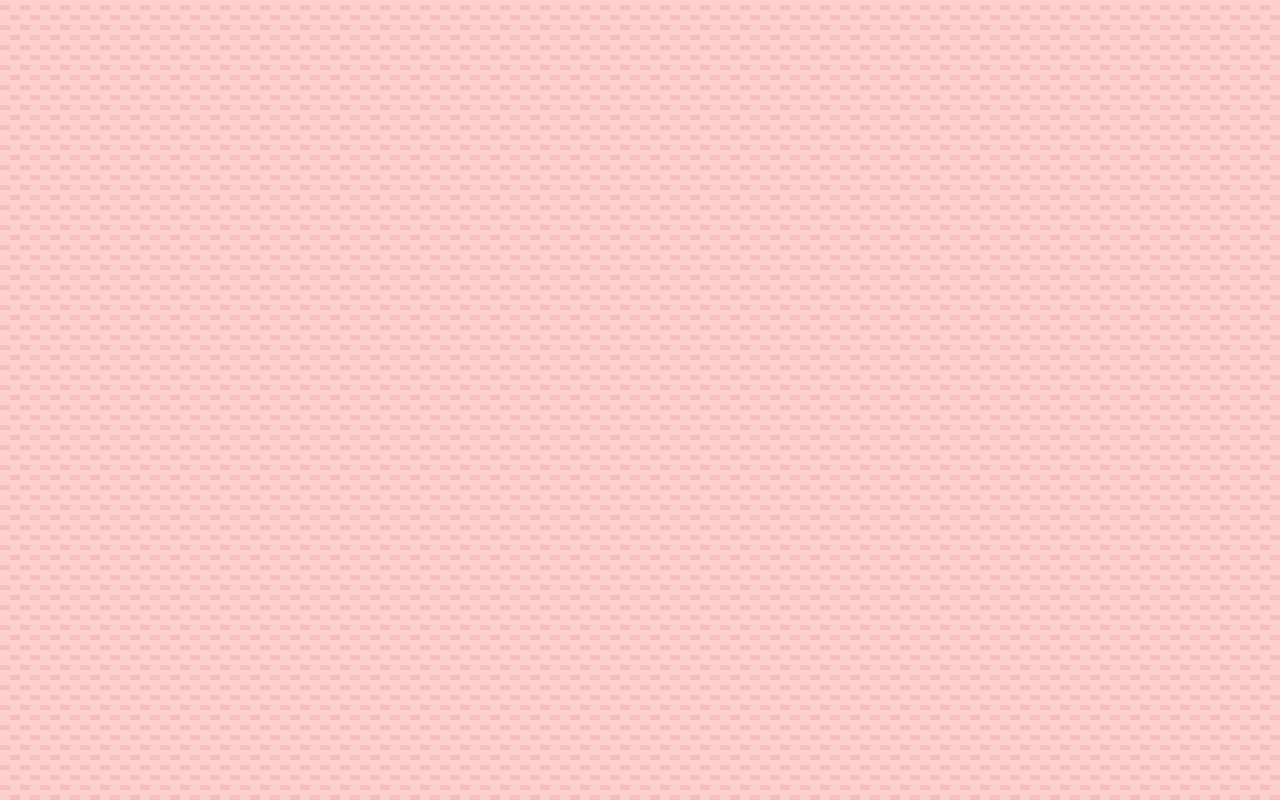
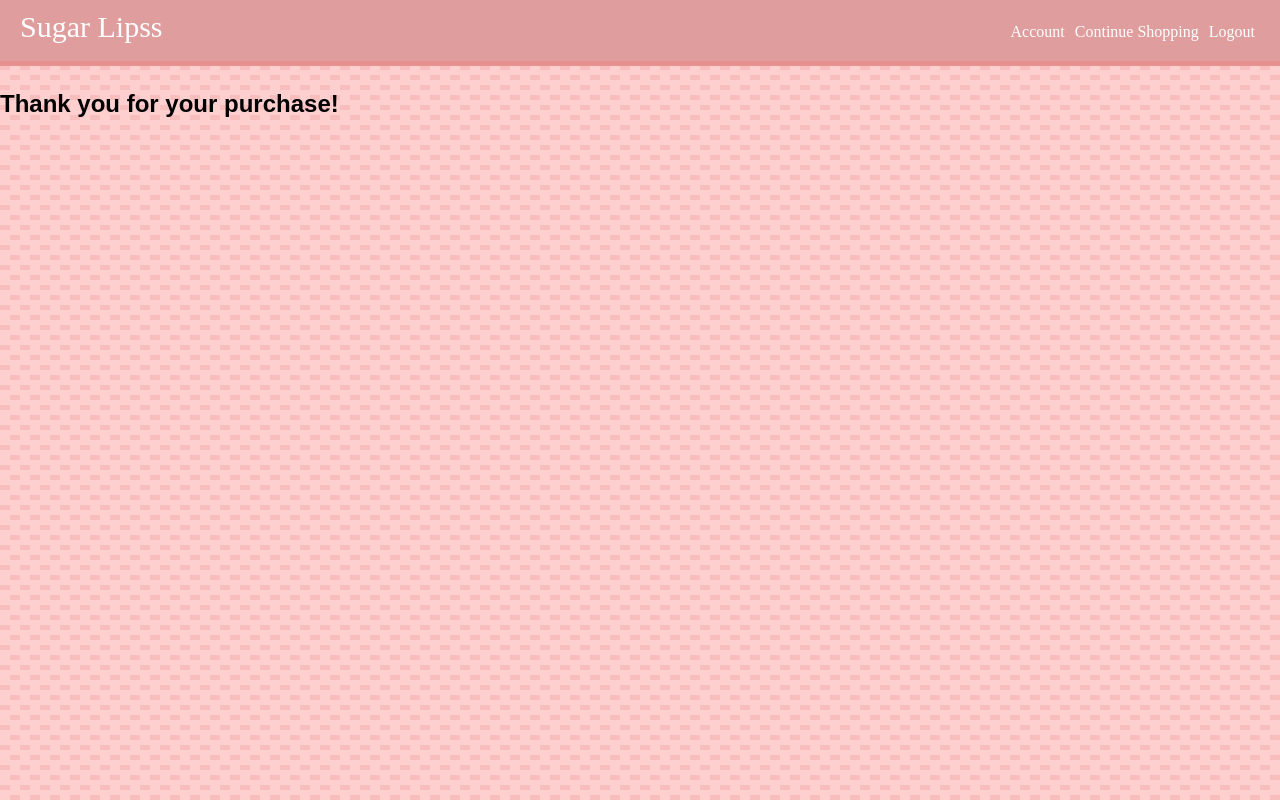
Before and after one commit to diana2341/mod4-sugarlips_cupcakes-client, a React (Create React App) app: page /purchase-confirmation in a window 1280 px wide. Built offline with nearby package versions, Linux system fonts and the light colour scheme.

Commit message:
add confirmation page logic

```diff
--- a/src/App.js
+++ b/src/App.js
@@ -12,7 +12,7 @@ import CupcakeProfile from './components/CupcakeProfile'
 import Search from './components/Search'
 import Sort from './components/Sort'
 import Cart from './components/Cart'
-
+import ConfirmPurchase from './components/ConfirmPurchase'
 
 class App extends Component {
 
@@ -128,6 +128,26 @@ class App extends Component {
     })
   }
 
+  confirmPurchase = (userID, props) => {
+    fetch('http://localhost:4000/carts/purchase', {
+      method: 'DELETE',
+      headers: {
+        'Content-Type': 'application/json',
+        'Accept': 'application/json'
+      },
+      body: JSON.stringify({
+        id: userID
+      })
+    })
+    .then(resp => resp.json())
+    .then(
+      this.setState({
+        cupcakesInCart: []
+      }, props.history.push('/purchase-confirmation')
+      )
+    )
+  }
+
   render() {
     return (
 
@@ -190,10 +210,19 @@ class App extends Component {
           exact path='/cart'
           render={routerProps => <Cart
             cupcakesInCart={this.state.cupcakesInCart}
+            confirmPurchase={this.confirmPurchase}
             removeCupcakeFromCart={this.removeCupcakeFromCart}
             loggedInUser={this.state.loggedInUser}
             logoutUser={this.logoutUser}
             {...routerProps} />}
+        />
+        <Route
+          exact path='/purchase-confirmation'
+          render={routerProps => <ConfirmPurchase
+            loggedInUser={this.state.loggedInUser}
+            logoutUser={this.logoutUser}
+            {...routerProps}
+          />}
         />
       </div>
     )
--- a/src/components/Cart.js
+++ b/src/components/Cart.js
@@ -5,7 +5,7 @@ export default class Cart extends Component {
 
   render(){
     const {cupcakesInCart} = this.props
-    const {username} = this.props.loggedInUser
+    const {username, first_name, last_name, address_1, address_2, city, state, zip_code, phone_number, credit_card} = this.props.loggedInUser
 
     if (cupcakesInCart.length > 0 && username) {
     // array of prices of each cupcake to sum into a total value
@@ -81,7 +81,19 @@ export default class Cart extends Component {
             </tbody>
           </table>
         : null }
-        <h3>{cupcakesInCart ? `Your total is: $${cupcakeTotal()}` : null}</h3>
+        <h3>{cupcakesInCart ? `Your total is: $${cupcakeTotal()}` : null}</h3><br />
+
+        <h3>Shipping Information</h3>
+        <p>{first_name} {last_name}</p>
+        <p>{address_1} {address_2}</p>
+        <p>{city} {state}, {zip_code}</p>
+        <p>Phone number: {phone_number}</p>
+        <br /><br />
+        <h3>Payment Information</h3>
+        <p>Credit Card #: {credit_card}</p>
+        <br /><br />
+        <h3>Click to checkout</h3>
+        <button onClick={() => this.props.confirmPurchase(this.props.loggedInUser.id, this.props)}>Checkout</button>
       </div>
     )
   }
--- /dev/null
+++ b/src/components/ConfirmPurchase.js
@@ -0,0 +1,18 @@
+import React from 'react'
+import CartNavbar from './CartNavbar'
+
+const ConfirmPurchase = props => {
+
+  return (
+    <div>
+      <CartNavbar
+        loggedInUser={props.loggedInUser}
+        logoutUser={props.logoutUser}
+      />
+      <br /><br /><br /><br /><br />
+      <h2>Thank you for your purchase!</h2>
+    </div>
+  )
+}
+
+export default ConfirmPurchase
```
Also changed, not shown: src/components/CartNavbar.js (line endings or trailing spaces).
